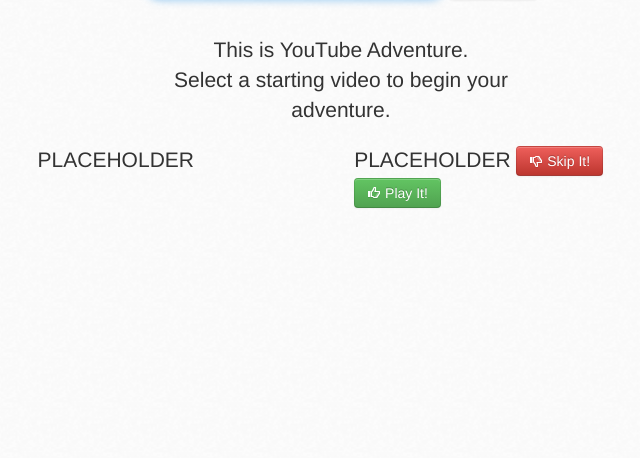
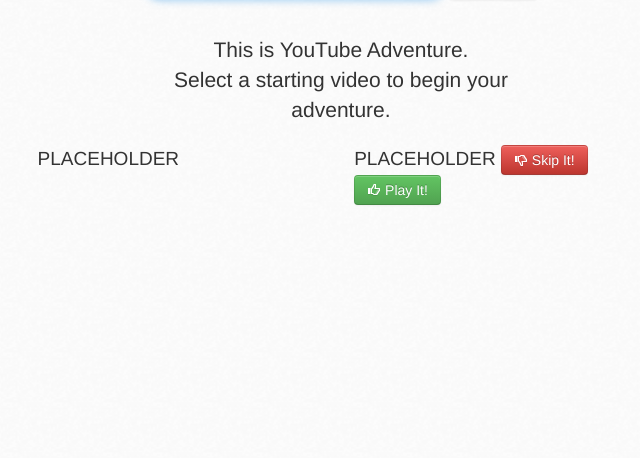
Before and after one commit to brianhou/YouTubeRadio, a Django app: page / in a window 1280 px wide. Shown: the part 203-661 px from the top of the page, without its empty margins (299-939 px from the left). Run offline with Django 3.2, Linux system fonts and the light colour scheme; some libraries are stand-ins or nearby versions.

Commit message:
formatting for intro text

```diff
--- a/YouTubeRadio/templates/adventure/index.html
+++ b/YouTubeRadio/templates/adventure/index.html
@@ -4,7 +4,7 @@
     <div class="row-fluid">
         <p class="span4 offset4 lead inlineCenter">This is YouTube Adventure.<br>Select a starting video to begin your adventure.</p>
     </div>
-    <div class="row-fluid lead">
+    <div class="row-fluid" id="introText">
         <p class="span3 offset3">PLACEHOLDER</p>
         <p class="span3">PLACEHOLDER
         <button class="btn btn-danger" type="button"><i class="icon-thumbs-down icon-white"></i> Skip It!</button>
--- a/adventure/static/css/style.css
+++ b/adventure/static/css/style.css
@@ -47,6 +47,11 @@ body {
 
 .clear {
   clear: both; }
+
+#introText {
+  font-size: 19px;
+  line-height: 27px;
+  font-weight: 200; }
 
 .result {
   position: relative;
--- a/adventure/static/css/style.scss
+++ b/adventure/static/css/style.scss
@@ -12,6 +12,7 @@ html, body {
 #push {
     height: 60px;
 }
+
 #footer {
     height: 20px;
     padding: 20px;
@@ -60,6 +61,12 @@ body {
     clear: both;
 }
 
+#introText {
+    font-size: 19px;
+    line-height: 27px;
+    font-weight: 200;
+}
+
 .result {
     position: relative;
     padding: 10px;
@@ -74,6 +81,7 @@ body {
     }
 
 }
+
 #upNext p {
     white-space: nowrap;
     overflow: hidden;
```
